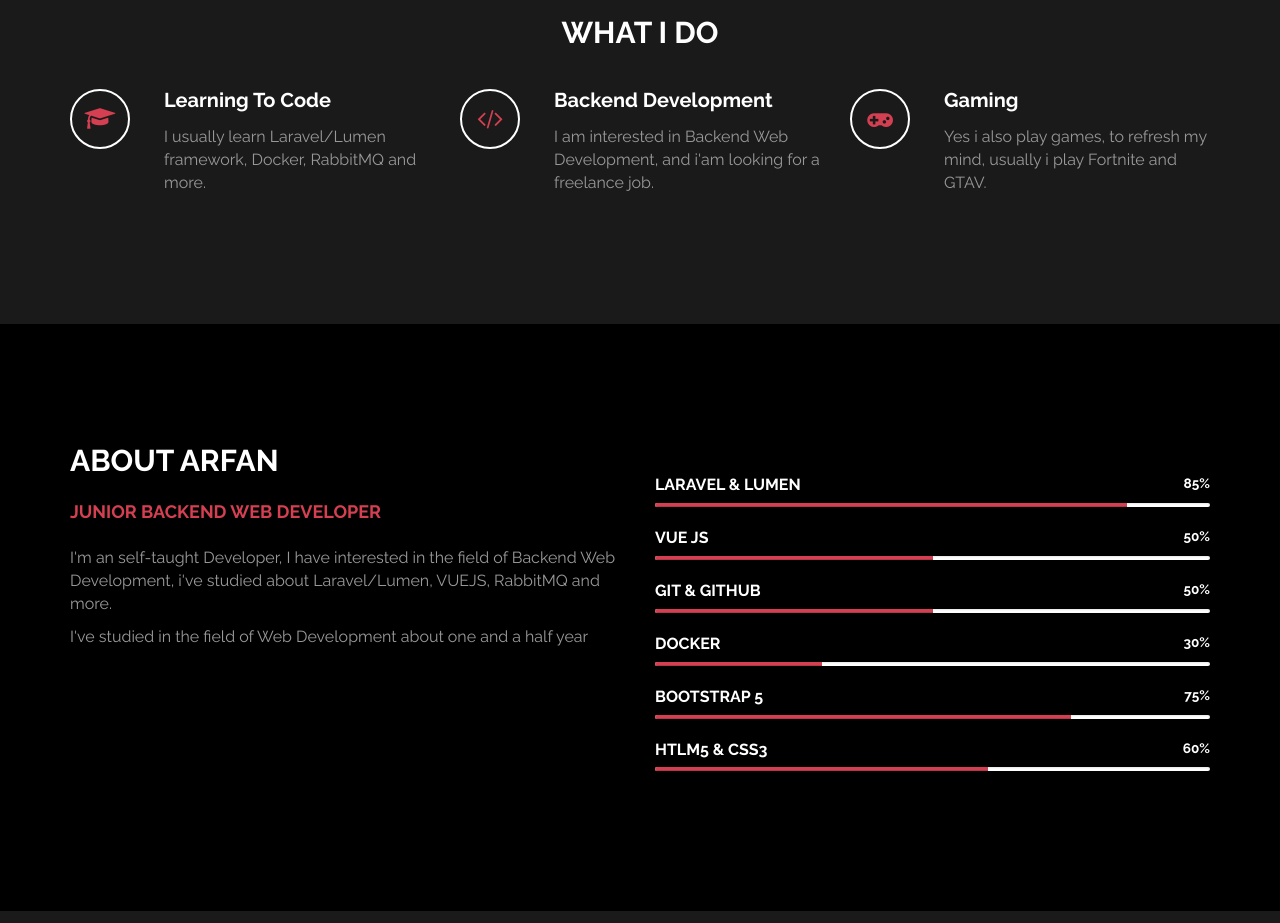
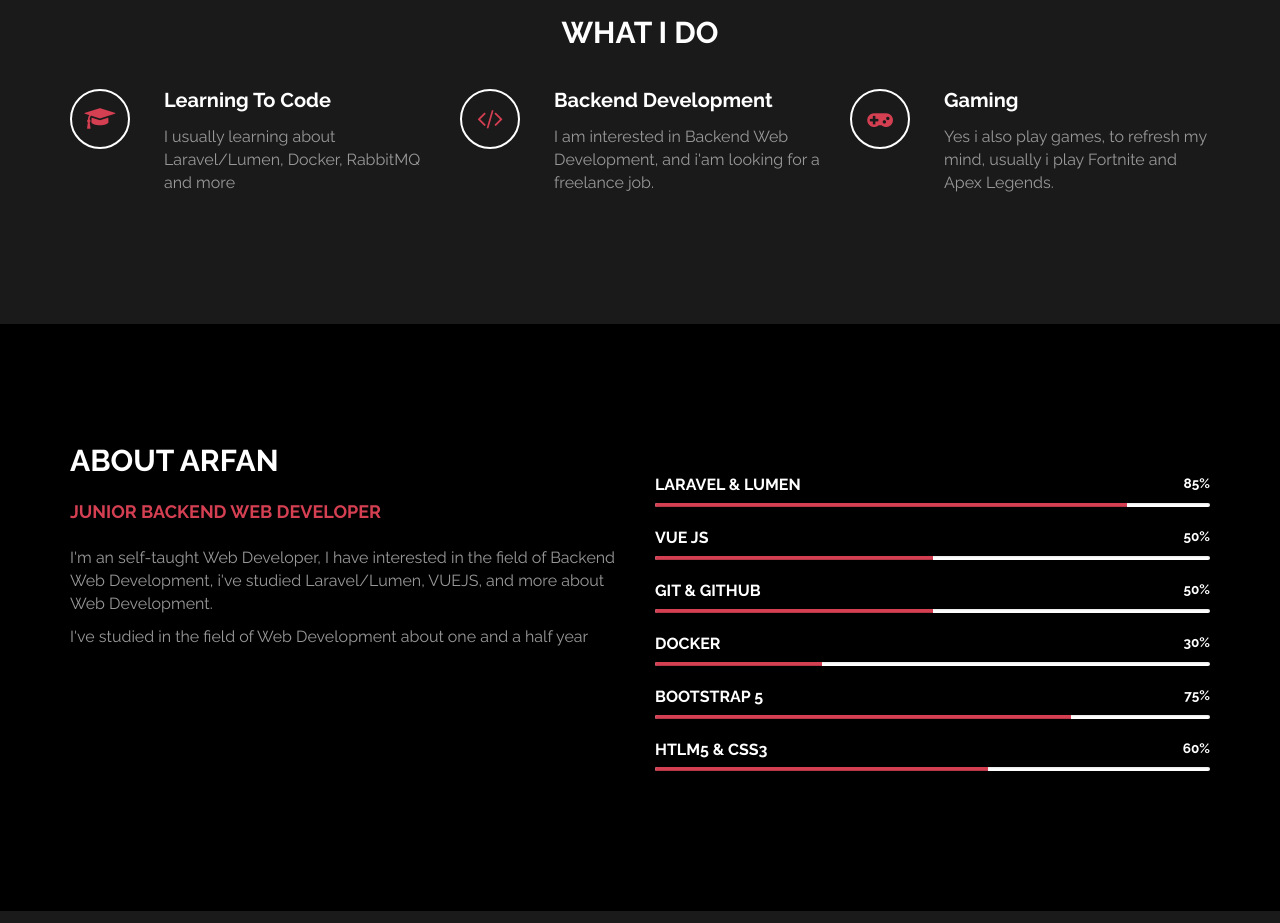
Before and after one commit to arfanxn/portfolio-red-black-theme, a plain HTML site: page index.html in a window 1280 px wide. Shown: the part 780-1703 px from the top of the page. Drawn offline with Linux system fonts and the light colour scheme.

Commit message:
edit text

```diff
--- a/index.html
+++ b/index.html
@@ -72,7 +72,7 @@
 							</div>
 							<div class="media-body">
 								<h3 class="media-heading">Learning To Code</h3>
-								<p>I usually learn Laravel/Lumen framework, Docker, RabbitMQ and more.</p>
+								<p>I usually learning about Laravel/Lumen, Docker, RabbitMQ and more</p>
 							</div>
 						</div>
 					</div>
@@ -96,7 +96,7 @@
 							</div>
 							<div class="media-body">
 								<h3 class="media-heading">Gaming</h3>
-								<p>Yes i also play games, to refresh my mind, usually i play Fortnite and GTAV.</p>
+								<p>Yes i also play games, to refresh my mind, usually i play Fortnite and Apex Legends.</p>
 							</div>
 						</div>
 					</div>
@@ -113,8 +113,8 @@
 					<div class="col-md-6 col-xs-11 wow fadeInLeft" data-wow-delay="0.9s">
 						<h2>ABOUT ARFAN</h2>
 						<h4>JUNIOR BACKEND WEB DEVELOPER</h4>
-						<p>I'm an self-taught Developer,
-							I have interested in the field of Backend Web Development, i've studied about Laravel/Lumen, VUEJS, RabbitMQ and more.</p>
+						<p>I'm an self-taught Web Developer,
+							I have interested in the field of Backend Web Development, i've studied Laravel/Lumen, VUEJS, and more about Web Development.</p>
 						<p>I've studied in the field of Web Development about one and a half year</p>
 					</div>
 					<div class="col-md-6 col-xs-11 wow fadeInRight" data-wow-delay="0.9s">
@@ -161,7 +161,7 @@
 							<div class="portfolio-overlay">
 								<h4>Fund Manager</h4>
 								<h5>Fund Manager is fund/money management application,<br>
-								basically this application is like a todo-list application but with different functionality</h5>
+								basically this application is like a todo-list application but with different functionality.</h5>
 							</div>
 					</div>
 				</a>
```
